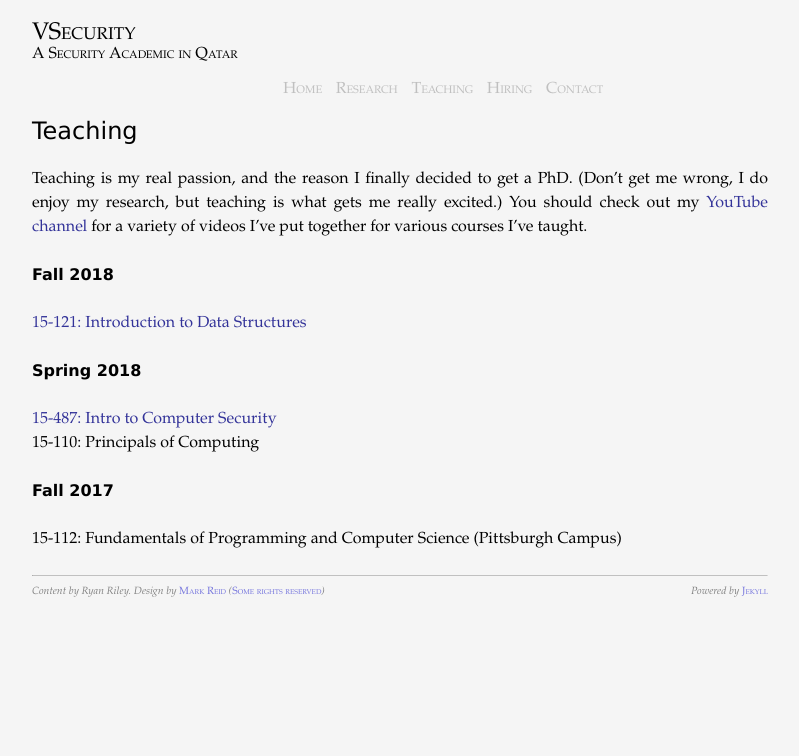
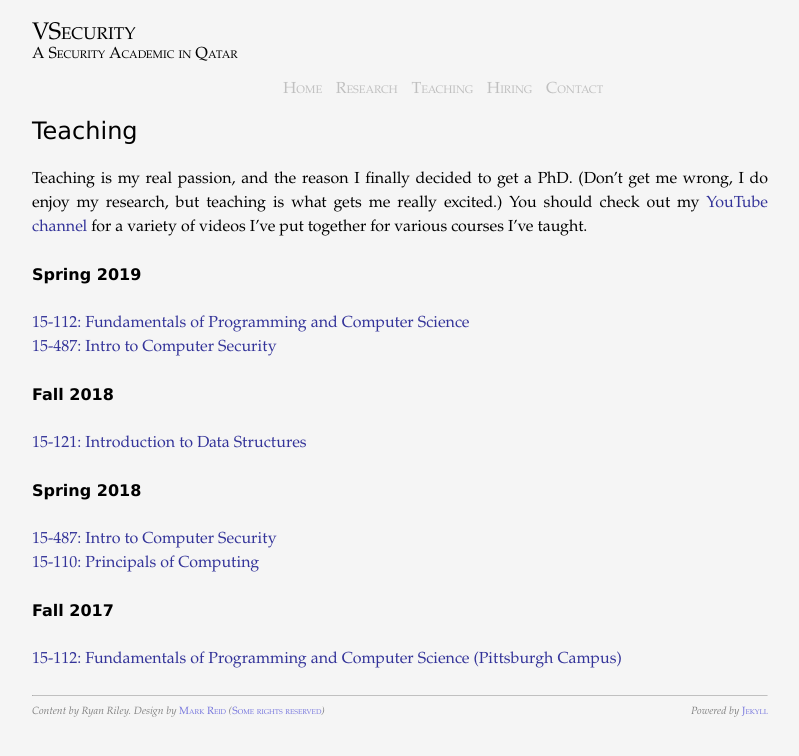
Before and after one commit to rriley/website, a Jekyll site: the page built from teaching/index.md, in a window 1280 px wide. Shown: the top 756 px of the page, without its empty margins (240-1039 px from the left). Built offline with Jekyll 4.4.1, drawn with Linux system fonts in a browser that asks for light colours.

Commit message:
Updating teaching links to current semester

```diff
--- a/teaching/index.md
+++ b/teaching/index.md
@@ -8,12 +8,16 @@ title: Teaching
 Teaching is my real passion, and the reason I finally decided to get a PhD. (Don’t get me wrong, I do enjoy my research, but teaching is what gets me really excited.)
 You should check out my [YouTube channel](https://www.youtube.com/channel/UCZy1TmqIMQ4perExQerm5bQ) for a variety of videos I've put together for various courses I've taught.
 
+## Spring 2019
+[15-112: Fundamentals of Programming and Computer Science](https://15112.vsecurity.info/)
+[15-487: Intro to Computer Security](https://15487.vsecurity.info/)
+
 ## Fall 2018
 [15-121: Introduction to Data Structures](https://15121.vsecurity.info/)
 
 ## Spring 2018
-[15-487: Intro to Computer Security](https://15487.vsecurity.info/)
-15-110: Principals of Computing
+[15-487: Intro to Computer Security](https://archive.vsecurity.info/15487-s18/)
+[15-110: Principals of Computing](http://www.gisellereis.com/15110-s18/)
 
 ## Fall 2017
-15-112: Fundamentals of Programming and Computer Science (Pittsburgh Campus)
+[15-112: Fundamentals of Programming and Computer Science (Pittsburgh Campus)](https://archive.vsecurity.info/15112-f17/)
```
